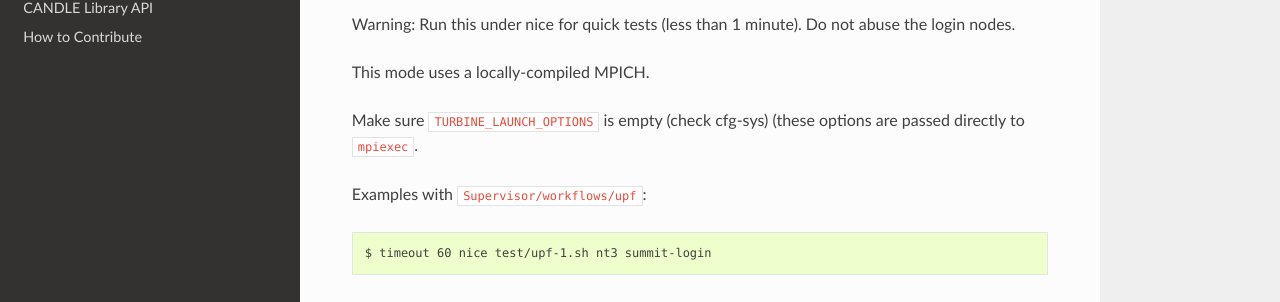
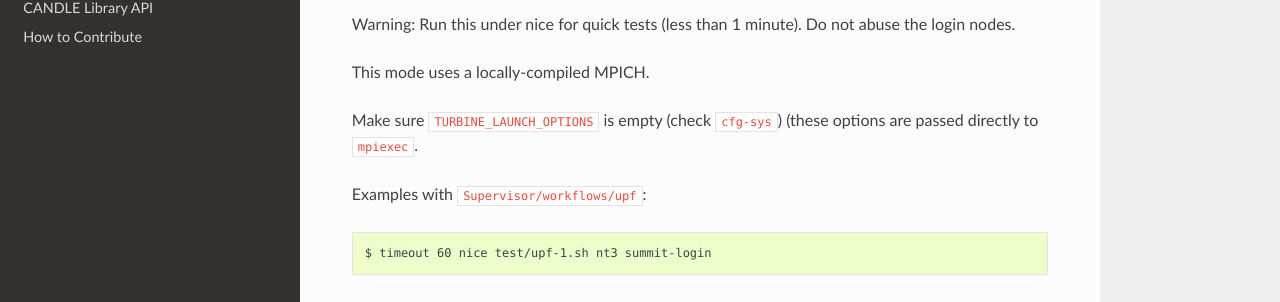
Before and after one commit to ECP-CANDLE/Candle, a Sphinx documentation site: the page built from docs_/source/tutorials/examples/run-summit/README.rst, in a window 1280 px wide and 1389 px high. Shown: the part 203-505 px from the top of the window. Built offline with Sphinx 7.4.7 and the Read the Docs theme 2.0.0, drawn with Linux system fonts in a browser that asks for light colours.

Commit message:
More formatting

```diff
--- a/docs_/source/tutorials/examples/run-summit/README.rst
+++ b/docs_/source/tutorials/examples/run-summit/README.rst
@@ -9,7 +9,7 @@ Do not abuse the login nodes.
 
 This mode uses a locally-compiled MPICH.
 
-Make sure ``TURBINE_LAUNCH_OPTIONS`` is empty (check cfg-sys) (these options are passed directly to ``mpiexec``.
+Make sure ``TURBINE_LAUNCH_OPTIONS`` is empty (check ``cfg-sys``) (these options are passed directly to ``mpiexec``.
 
 Examples with ``Supervisor/workflows/upf``::
 
```
